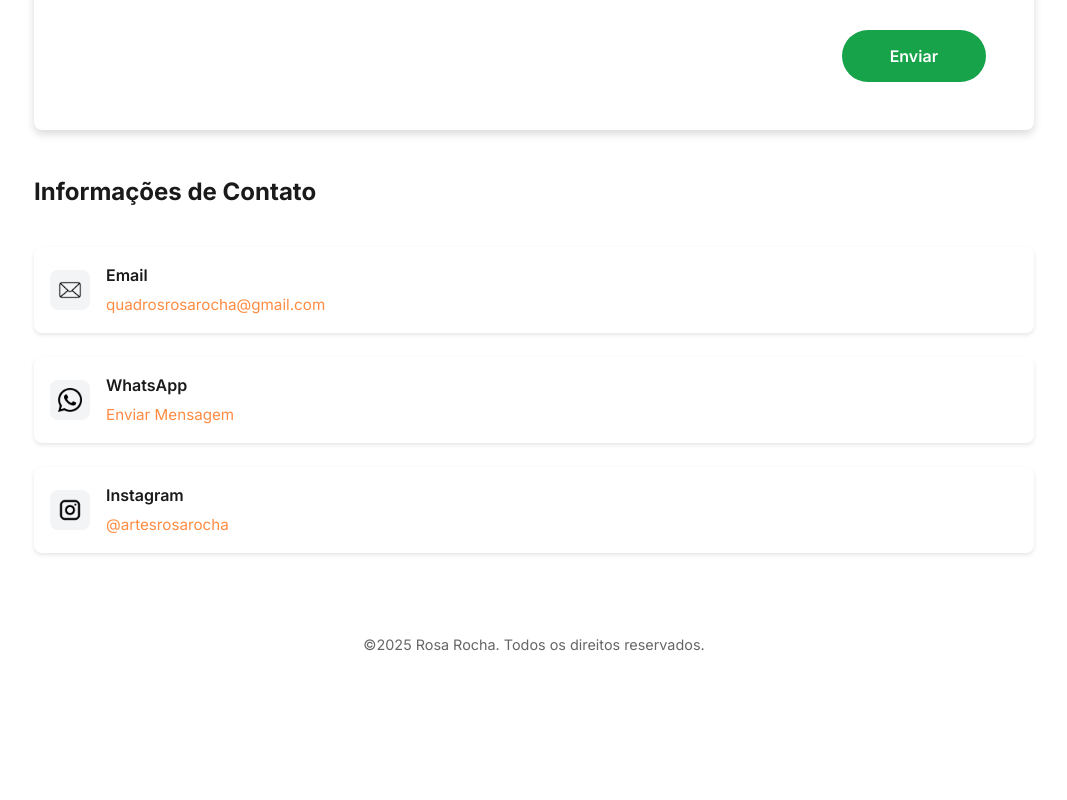
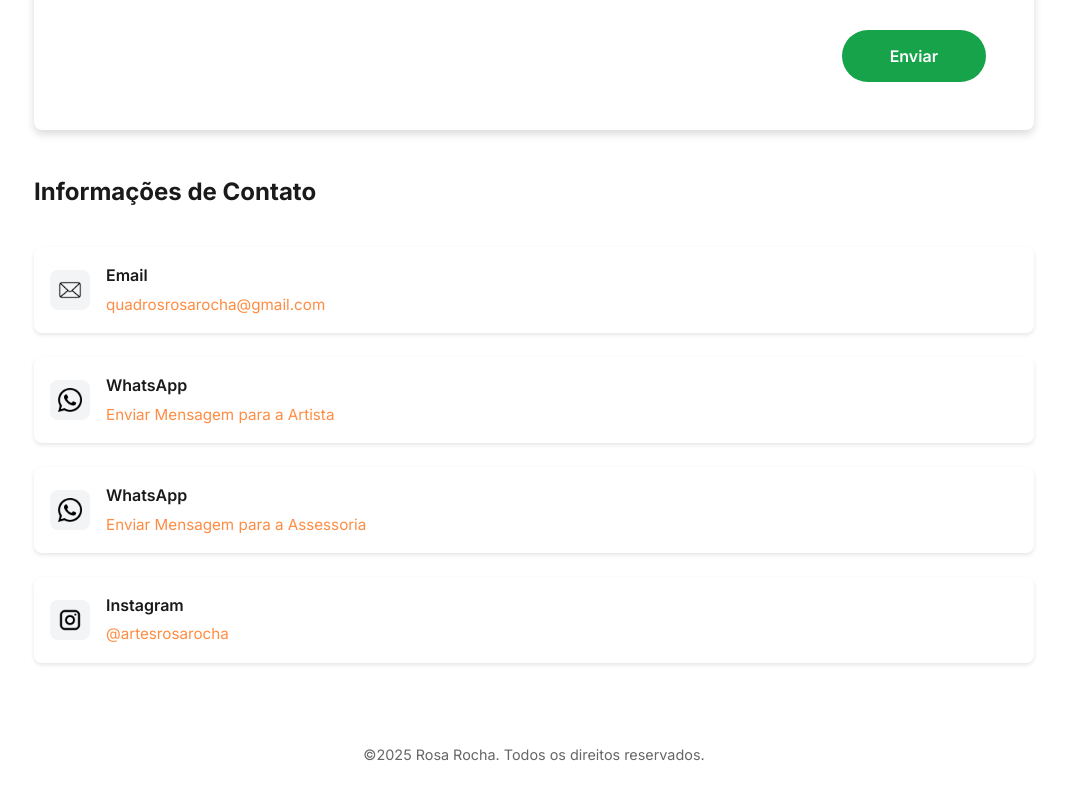
Before and after one commit to leodeutsch/portfolio-arts, a React (Vite) app: page /contact in a window 1280 px wide. Shown: the part 680-1480 px from the top of the page, without its empty margins (106-1173 px from the left). Before the commit the page ends 1384 px from the top, so only its background shows below. Built offline with nearby package versions, Linux system fonts and the light colour scheme; no server answers.

Commit message:
Updated contact info

```diff
--- a/src/config/contact.ts
+++ b/src/config/contact.ts
@@ -1,5 +1,6 @@
 export const contactConfig = {
   email: "quadrosrosarocha@gmail.com",
-  whatsapp: "5531971334741",
+  whatsapp: "5571986284002",
+  whatsappSecondary: "5531971334741",
   instagram: "artesrosarocha",
 };
--- a/src/pages/Contact/index.tsx
+++ b/src/pages/Contact/index.tsx
@@ -69,12 +69,22 @@ export const Contact: React.FC = () => {
     });
   };
 
-  const handleWhatsAppClick = () => {
+  const handleWhatsAppClickMain = () => {
     const message = encodeURIComponent(
       "Olá! Vi seu portfólio e gostaria de conversar sobre suas obras."
     );
     window.open(
       `https://wa.me/${contactConfig.whatsapp}?text=${message}`,
+      "_blank"
+    );
+  };
+
+  const handleWhatsAppClickSecondary = () => {
+    const message = encodeURIComponent(
+      "Olá! Vi seu portfólio e gostaria de conversar sobre suas obras."
+    );
+    window.open(
+      `https://wa.me/${contactConfig.whatsappSecondary}?text=${message}`,
       "_blank"
     );
   };
@@ -170,10 +180,10 @@ export const Contact: React.FC = () => {
             </S.ContactDetails>
           </S.ContactItem>
 
-          <S.ContactItem onClick={handleWhatsAppClick}>
+          <S.ContactItem onClick={handleWhatsAppClickMain}>
             <S.IconWrapper>
               <img
-                alt="WhatsApp"
+                alt="WhatsApp - Artista"
                 src={WhatsAppIcon}
                 style={{ width: "24px", height: "24px" }}
               />
@@ -181,6 +191,22 @@ export const Contact: React.FC = () => {
             <S.ContactDetails>
               <S.ContactLabel>WhatsApp</S.ContactLabel>
               <S.ContactValue>{t("contact.sendMessage")}</S.ContactValue>
+            </S.ContactDetails>
+          </S.ContactItem>
+
+          <S.ContactItem onClick={handleWhatsAppClickSecondary}>
+            <S.IconWrapper>
+              <img
+                alt="WhatsApp - Assessoria"
+                src={WhatsAppIcon}
+                style={{ width: "24px", height: "24px" }}
+              />
+            </S.IconWrapper>
+            <S.ContactDetails>
+              <S.ContactLabel>WhatsApp</S.ContactLabel>
+              <S.ContactValue>
+                {t("contact.sendMessageSecondary")}
+              </S.ContactValue>
             </S.ContactDetails>
           </S.ContactItem>
 
--- a/src/types/translation.type.ts
+++ b/src/types/translation.type.ts
@@ -57,6 +57,7 @@ export interface Translation {
     contactInformation: string;
     copied: string;
     sendMessage: string;
+    sendMessageSecondary: string;
   };
   seriesDetails?: {
     formRelief?: string;
--- a/src/utils/translations.ts
+++ b/src/utils/translations.ts
@@ -65,7 +65,8 @@ Minha arte se ancora na cultura baiana, mas não se limita a ela: ela é memóri
       error: "Erro ao enviar mensagem. Tente novamente.",
       contactInformation: "Informações de Contato",
       copied: "Copiado!",
-      sendMessage: "Enviar Mensagem",
+      sendMessage: "Enviar Mensagem para a Artista",
+      sendMessageSecondary: "Enviar Mensagem para a Assessoria",
     },
     seriesDetails: {
       formRelief:
@@ -140,7 +141,8 @@ My art is anchored in Bahian culture, but not limited to it: it is memory, ident
       error: "Error sending message. Please try again.",
       contactInformation: "Contact Information",
       copied: "Copied!",
-      sendMessage: "Send Message",
+      sendMessage: "Send Message to the Artist",
+      sendMessageSecondary: "Send Message to the Advisor",
     },
     seriesDetails: {
       formRelief:
```
